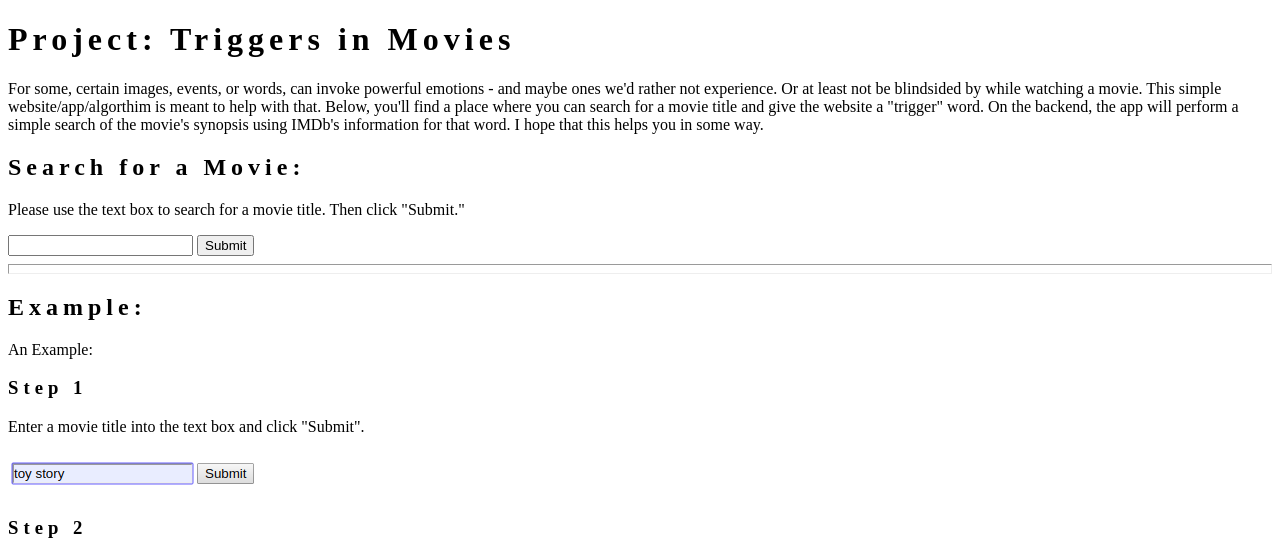
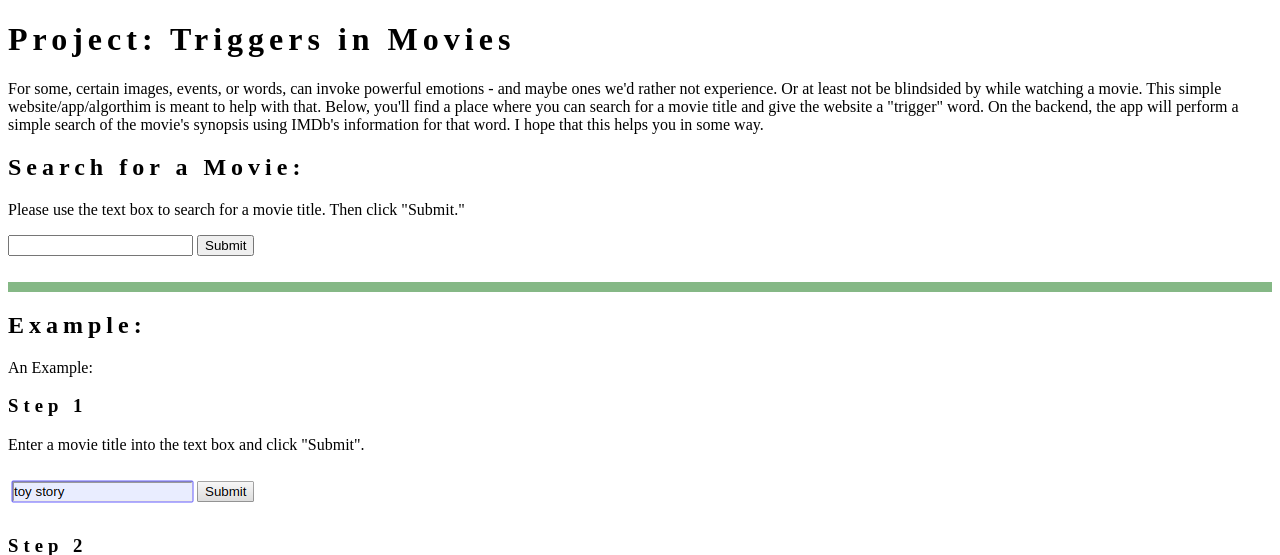
Before and after one commit to kostdiek/app-wigo, a Flask app: page / in a window 1280 px wide. Shown: the top 555 px of the page. Run offline with Flask 2, Linux system fonts and the light colour scheme.

Commit message:
better horizontal line

```diff
--- a/templates/index.html
+++ b/templates/index.html
@@ -11,6 +11,7 @@
     font-family: "Playfair Display";
     letter-spacing: 5px;
   }
+  hr.thick {border: 5px solid #85B886}
   </style>
 
   <body>
@@ -40,7 +41,8 @@
       <input type="submit" value="Submit"></input>
     </form>
 
-    <hr size = "10" style="color:black">
+    <br>
+    <hr class="thick">
 
     <h2>Example: </h2>
     <p>An Example:</p>
```
